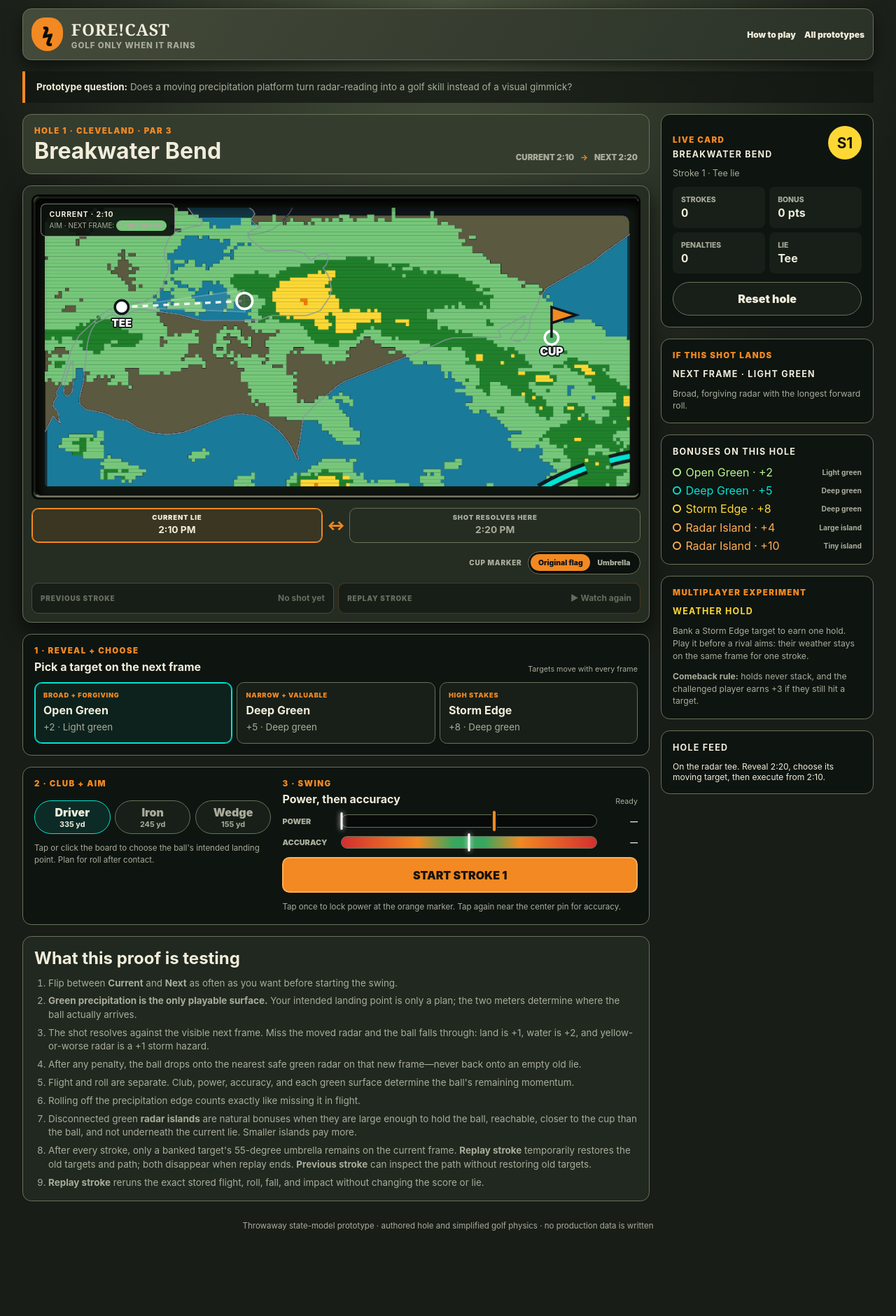
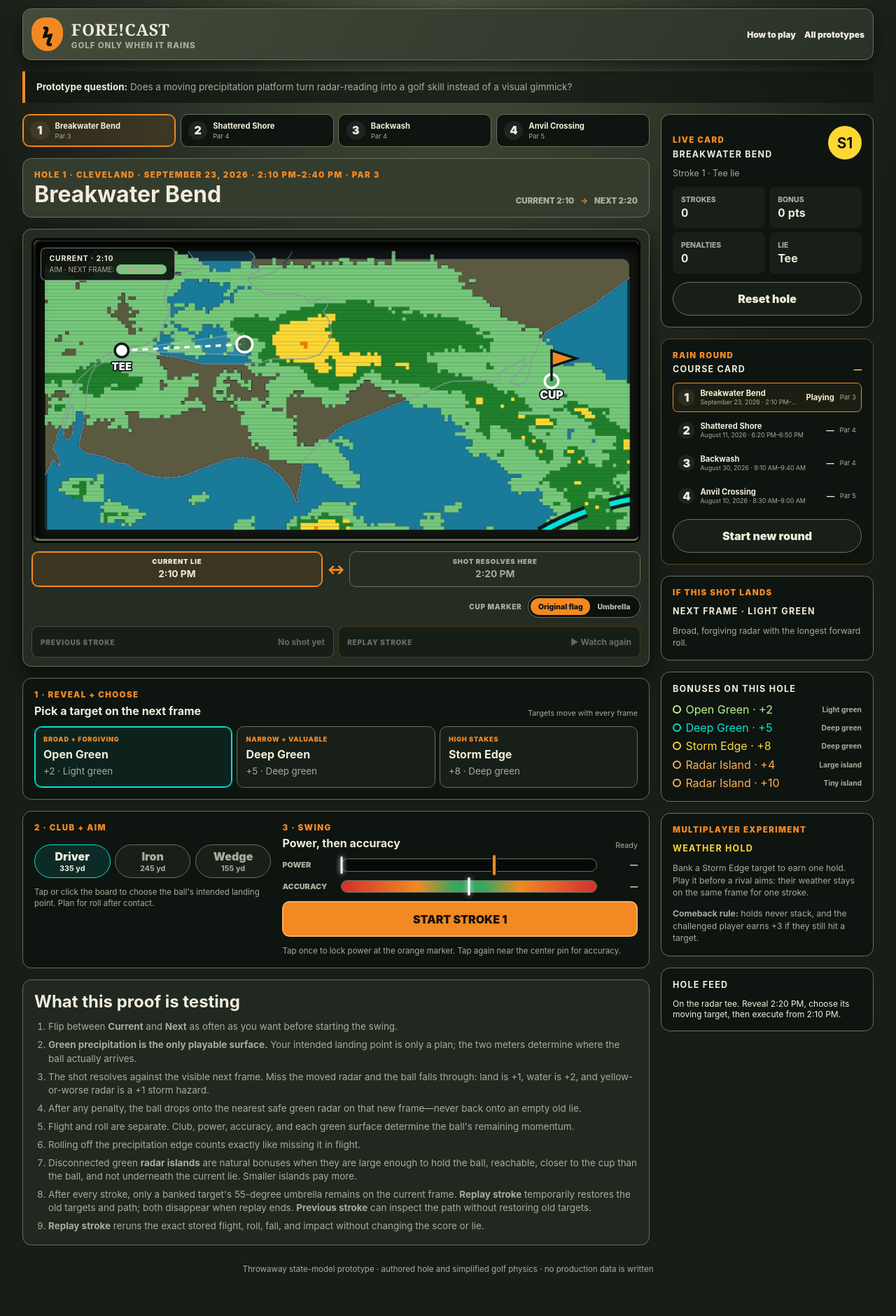
Before and after one commit to grokitlabs/grokitlabs.io, a Jekyll site: the page forecast/course.html, which Jekyll copies as it is, in a window 1280 px wide. Shown: the whole page at 70% size. Built offline with Jekyll 4.4.1, drawn with Linux system fonts in a browser that asks for light colours; before the commit the page ends 1818 px from its top, so only the background shows below that.

Commit message:
Publish four-hole ForeCast rain round

```diff
--- a/forecast/course.html
+++ b/forecast/course.html
@@ -3,7 +3,7 @@
 <head>
   <meta charset="utf-8">
   <meta name="viewport" content="width=device-width, initial-scale=1">
-  <title>Fore!Cast — Breakwater Bend Prototype</title>
+  <title>Fore!Cast — Four-hole rain round</title>
   <link rel="stylesheet" href="shared.css">
 </head>
 <body class="course-page">
@@ -22,8 +22,10 @@
 
     <div class="game-layout">
       <section class="play-column stack">
+        <nav class="round-strip" data-round-strip aria-label="Four-hole course"></nav>
+
         <header class="game-heading">
-          <div><p class="eyebrow">Hole 1 · Cleveland · Par 3</p><h1>Breakwater Bend</h1></div>
+          <div><p class="eyebrow" data-hole-meta>Hole 1 · Cleveland · Par 3</p><h1 data-hole-name>Breakwater Bend</h1></div>
           <div class="frame-pair"><span data-current-clock>Current 2:10</span><b>→</b><span data-next-clock>Next 2:20</span></div>
         </header>
 
@@ -34,13 +36,13 @@
           <span><small>Lie</small><strong data-mobile-lie>Tee</strong></span>
         </div>
 
-        <section class="board-shell" aria-label="Breakwater Bend course board">
+        <section class="board-shell" data-board-shell aria-label="Breakwater Bend course board">
           <div class="board-viewport is-zoomed" data-board-viewport>
           <div class="board" data-board>
-            <img class="radar-frame is-current" src="assets/forecast-radar-2110.png" alt="Cleveland radar at 2:10 PM" data-frame="0">
-            <img class="radar-frame" src="assets/forecast-radar-2120.png" alt="Cleveland radar at 2:20 PM" data-frame="1">
-            <img class="radar-frame" src="assets/forecast-radar-2130.png" alt="Cleveland radar at 2:30 PM" data-frame="2">
-            <img class="radar-frame" src="assets/forecast-radar-2140.png" alt="Cleveland radar at 2:40 PM" data-frame="3">
+            <img class="radar-frame is-current" src="assets/forecast-radar-2110.png" alt="Radar frame 1" data-frame="0">
+            <img class="radar-frame" src="assets/forecast-radar-2120.png" alt="Radar frame 2" data-frame="1">
+            <img class="radar-frame" src="assets/forecast-radar-2130.png" alt="Radar frame 3" data-frame="2">
+            <img class="radar-frame" src="assets/forecast-radar-2140.png" alt="Radar frame 4" data-frame="3">
 
             <svg class="board-overlay" viewBox="0 0 978 490" role="img" aria-label="Moving radar golf hole with reachable next-frame bonuses, ball, and cup">
               <defs>
@@ -167,7 +169,7 @@
 
       <aside class="score-rail">
         <section class="panel scorecard">
-          <div class="section-heading compact"><div><p class="eyebrow">Live card</p><h2>Breakwater Bend</h2></div><strong class="to-par" data-to-par>E</strong></div>
+          <div class="section-heading compact"><div><p class="eyebrow">Live card</p><h2 data-scorecard-name>Breakwater Bend</h2></div><strong class="to-par" data-to-par>E</strong></div>
           <p class="score-meta" data-score-meta>Stroke 1 · Tee lie</p>
           <div class="stat-grid">
             <div class="stat"><span>Strokes</span><strong data-strokes>0</strong></div>
@@ -176,6 +178,12 @@
             <div class="stat"><span>Lie</span><strong data-lie>Tee</strong></div>
           </div>
           <button class="reset-button" type="button" data-reset>Reset hole</button>
+        </section>
+
+        <section class="panel round-card">
+          <div class="section-heading compact"><div><p class="eyebrow">Rain round</p><h2>Course card</h2></div><strong data-round-total>—</strong></div>
+          <ol class="round-scorecard" data-round-scorecard></ol>
+          <button class="reset-button" type="button" data-new-round>Start new round</button>
         </section>
 
         <section class="panel forecast-card">
@@ -205,13 +213,14 @@
           <p class="eyebrow">Card complete</p>
           <h2 data-result-title>Par</h2>
           <p data-result-copy></p>
-          <button class="reset-button" type="button" data-play-again>Play another line</button>
+          <button class="next-hole-button" type="button" data-next-hole>Next hole</button>
+          <button class="reset-button" type="button" data-play-again>Replay this hole</button>
         </section>
       </aside>
     </div>
 
     <p class="prototype-note">Throwaway state-model prototype · authored hole and simplified golf physics · no production data is written</p>
   </main>
-  <script src="course.js?v=14"></script>
+  <script src="course.js?v=15"></script>
 </body>
 </html>
--- a/forecast/course.js
+++ b/forecast/course.js
@@ -2,10 +2,82 @@
 window.ForeCastGame = (() => {
   const width = 978
   const height = 490
-  const par = 3
-  const strokeCap = 7
-  const cup = { x: 840, y: 230, r: 11 }
-  const tee = { x: 140, y: 180 }
+  const holes = [
+    {
+      id: 1,
+      name: "Breakwater Bend",
+      place: "Cleveland",
+      date: "September 23, 2026",
+      par: 3,
+      strokeCap: 7,
+      times: ["2:10 PM", "2:20 PM", "2:30 PM", "2:40 PM"],
+      images: ["assets/forecast-radar-2110.png", "assets/forecast-radar-2120.png", "assets/forecast-radar-2130.png", "assets/forecast-radar-2140.png"],
+      tee: { x: 140, y: 180 },
+      cup: { x: 840, y: 230, r: 11 },
+      targets: {
+        1: { safe: { x: 340, y: 170 }, window: { x: 390, y: 180 }, gawd: { x: 430, y: 210 } },
+        2: { safe: { x: 550, y: 220 }, window: { x: 640, y: 210 }, gawd: { x: 700, y: 260 } },
+        3: { safe: { x: 650, y: 250 }, window: { x: 700, y: 260 }, gawd: { x: 740, y: 280 } }
+      }
+    },
+    {
+      id: 2,
+      name: "Shattered Shore",
+      place: "Cleveland",
+      date: "August 11, 2026",
+      par: 4,
+      strokeCap: 8,
+      times: ["6:20 PM", "6:30 PM", "6:40 PM", "6:50 PM"],
+      images: ["assets/candidates/aug11-1.png", "assets/candidates/aug11-2.png", "assets/candidates/aug11-3.png", "assets/candidates/aug11-4.png"],
+      tee: { x: 280, y: 250 },
+      cup: { x: 880, y: 420, r: 11 },
+      targets: {
+        1: { safe: { x: 532, y: 232 }, window: { x: 540, y: 216 }, gawd: { x: 612, y: 240 } },
+        2: { safe: { x: 556, y: 288 }, window: { x: 508, y: 304 }, gawd: { x: 676, y: 216 } },
+        3: { safe: { x: 716, y: 232 }, window: { x: 668, y: 360 }, gawd: { x: 756, y: 168 } }
+      }
+    },
+    {
+      id: 3,
+      name: "Backwash",
+      place: "Cleveland",
+      date: "August 30, 2026",
+      par: 4,
+      strokeCap: 8,
+      times: ["9:10 AM", "9:20 AM", "9:30 AM", "9:40 AM"],
+      images: ["assets/candidates/aug30-1.png", "assets/candidates/aug30-2.png", "assets/candidates/aug30-3.png", "assets/candidates/aug30-4.png"],
+      tee: { x: 836, y: 188 },
+      cup: { x: 212, y: 192, r: 11 },
+      targets: {
+        1: { safe: { x: 704, y: 250 }, window: { x: 680, y: 120 }, gawd: { x: 600, y: 100 } },
+        2: { safe: { x: 440, y: 108 }, window: { x: 448, y: 140 }, gawd: { x: 428, y: 72 } },
+        3: { safe: { x: 364, y: 304 }, window: { x: 300, y: 220 }, gawd: { x: 428, y: 76 } }
+      }
+    },
+    {
+      id: 4,
+      name: "Anvil Crossing",
+      place: "Cleveland",
+      date: "August 10, 2026",
+      par: 5,
+      strokeCap: 9,
+      times: ["8:30 AM", "8:40 AM", "8:50 AM", "9:00 AM"],
+      images: ["assets/candidates/aug10-1.png", "assets/candidates/aug10-2.png", "assets/candidates/aug10-3.png", "assets/candidates/aug10-4.png"],
+      tee: { x: 120, y: 160 },
+      cup: { x: 900, y: 160, r: 11 },
+      targets: {
+        1: { safe: { x: 400, y: 250 }, window: { x: 350, y: 200 }, gawd: { x: 412, y: 94 } },
+        2: { safe: { x: 640, y: 322 }, window: { x: 628, y: 322 }, gawd: { x: 676, y: 304 } },
+        3: { safe: { x: 698, y: 322 }, window: { x: 746, y: 256 }, gawd: { x: 806, y: 232 } }
+      }
+    }
+  ]
+  const requestedHole = Number(new URLSearchParams(window.location.search).get("hole"))
+  const hole = holes.find(candidate => candidate.id === requestedHole) || holes[0]
+  const par = hole.par
+  const strokeCap = hole.strokeCap
+  const cup = hole.cup
+  const tee = hole.tee
   const clubs = {
     driver: { label: "Driver", reach: 335, rollSpeed: 7.5 },
     iron: { label: "Iron", reach: 245, rollSpeed: 6 },
@@ -30,11 +102,7 @@ window.ForeCastGame = (() => {
     window: { name: "Deep Green", value: 5, r: 29, color: "#00e5d4" },
     gawd: { name: "Storm Edge", value: 8, r: 25, color: "#fdd835" }
   }
-  const targetPositions = {
-    1: { safe: { x: 340, y: 170 }, window: { x: 390, y: 180 }, gawd: { x: 430, y: 210 } },
-    2: { safe: { x: 550, y: 220 }, window: { x: 640, y: 210 }, gawd: { x: 700, y: 260 } },
-    3: { safe: { x: 650, y: 250 }, window: { x: 700, y: 260 }, gawd: { x: 740, y: 280 } }
-  }
+  const targetPositions = hole.targets
   function bonusesForFrame(frame) {
     const positions = targetPositions[Math.max(1, Math.min(3, frame))]
     return Object.entries(targetTypes).map(([route, target]) => ({
@@ -223,10 +291,10 @@ window.ForeCastGame = (() => {
     return difference > 0 ? `+${difference}` : `${difference}`
   }
 
-  return { width, height, par, cup, clubs, surfaces, routes, lieEffects, bonusesForFrame, initialState, effectiveClub, clampAim, powerTarget, selectClub, selectRoute, aim, shotGeometry, safeDrop, resolveShot, scoreToPar, distance }
+  return { width, height, holes, hole, par, strokeCap, cup, tee, clubs, surfaces, routes, lieEffects, bonusesForFrame, initialState, effectiveClub, clampAim, powerTarget, selectClub, selectRoute, aim, shotGeometry, safeDrop, resolveShot, scoreToPar, distance }
 })()
 
-const frameTimes = ["2:10 PM", "2:20 PM", "2:30 PM", "2:40 PM"]
+const frameTimes = ForeCastGame.hole.times
 const board = document.querySelector("[data-board]")
 const boardViewport = document.querySelector("[data-board-viewport]")
 const boardZoomButtons = [...document.querySelectorAll("[data-board-zoom]")]
@@ -246,6 +314,8 @@ const replayButton = document.querySelector("[data-replay-shot]")
 const shotToast = document.querySelector("[data-shot-toast]")
 const log = document.querySelector("[data-event-log]")
 const frameImages = [...document.querySelectorAll("[data-frame]")]
+const currentHole = ForeCastGame.hole
+const roundStorageKey = "forecast-four-hole-round-v1"
 const cupMarkerButtons = [...document.querySelectorAll("[data-cup-marker]")]
 const requestedCupMarker = new URLSearchParams(window.location.search).get("cup")
 let cupMarker = requestedCupMarker === "umbrella" ? "umbrella" : "flag"
@@ -257,6 +327,70 @@ let meterFrame = null
 let meterStartedAt = 0
 let livePower = 0
 let liveAccuracy = 50
+
+function holeUrl(holeId) {
+  const url = new URL(window.location.href)
+  url.searchParams.set("hole", holeId)
+  return `${url.pathname}${url.search}`
+}
+
+function readRound() {
+  try { return JSON.parse(window.localStorage.getItem(roundStorageKey)) || {} }
+  catch { return {} }
+}
+
+function writeRound(round) {
+  try { window.localStorage.setItem(roundStorageKey, JSON.stringify(round)) }
+  catch { /* A private browser can refuse storage; the hole remains playable. */ }
+}
+
+function configureHole() {
+  document.title = `Fore!Cast — Hole ${currentHole.id}: ${currentHole.name}`
+  const timeWindow = `${currentHole.times[0]}–${currentHole.times.at(-1)}`
+  document.querySelector("[data-hole-meta]").textContent = `Hole ${currentHole.id} · ${currentHole.place} · ${currentHole.date} · ${timeWindow} · Par ${currentHole.par}`
+  document.querySelector("[data-hole-name]").textContent = currentHole.name
+  document.querySelector("[data-scorecard-name]").textContent = currentHole.name
+  document.querySelector("[data-board-shell]").setAttribute("aria-label", `${currentHole.name} course board`)
+  frameImages.forEach((image, index) => {
+    image.src = currentHole.images[index]
+    image.alt = `${currentHole.place} radar on ${currentHole.date} at ${currentHole.times[index]}`
+  })
+  log.innerHTML = `<li>On the radar tee. Reveal ${currentHole.times[1]}, choose its moving target, then execute from ${currentHole.times[0]}.</li>`
+  renderRoundCard()
+}
+
+function roundToPar(strokes, par) {
+  const difference = strokes - par
+  if (difference === 0) return "E"
+  return difference > 0 ? `+${difference}` : `${difference}`
+}
+
+function renderRoundCard() {
+  const round = readRound()
+  const rows = ForeCastGame.holes.map(hole => {
+    const result = round[hole.id]
+    const active = hole.id === currentHole.id
+    const status = result ? `<strong>${result.strokes} <small>${roundToPar(result.strokes, hole.par)}</small></strong><span>${result.points} pts</span>` : active ? `<strong>Playing</strong><span>Par ${hole.par}</span>` : `<strong>—</strong><span>Par ${hole.par}</span>`
+    return `<li class="${active ? "is-current" : ""}${result ? " is-complete" : ""}"><a href="${holeUrl(hole.id)}"><i>${hole.id}</i><span><b>${hole.name}</b><small>${hole.date} · ${hole.times[0]}–${hole.times.at(-1)}</small></span>${status}</a></li>`
+  })
+  document.querySelector("[data-round-scorecard]").innerHTML = rows.join("")
+  document.querySelector("[data-round-strip]").innerHTML = ForeCastGame.holes.map(hole => {
+    const result = round[hole.id]
+    return `<a class="${hole.id === currentHole.id ? "is-current" : ""}${result ? " is-complete" : ""}" href="${holeUrl(hole.id)}"><span>${hole.id}</span><strong>${hole.name}</strong><small>${result ? `${result.strokes} strokes` : `Par ${hole.par}`}</small></a>`
+  }).join("")
+  const results = ForeCastGame.holes.map(hole => round[hole.id]).filter(Boolean)
+  const total = results.reduce((sum, result) => sum + result.strokes, 0)
+  const par = ForeCastGame.holes.filter(hole => round[hole.id]).reduce((sum, hole) => sum + hole.par, 0)
+  const points = results.reduce((sum, result) => sum + result.points, 0)
+  document.querySelector("[data-round-total]").textContent = results.length ? `${total} · ${roundToPar(total, par)} · ${points} pts` : "—"
+}
+
+function recordHoleResult() {
+  const round = readRound()
+  round[currentHole.id] = { strokes: state.strokes, penalties: state.penalties, points: state.points, capped: state.capped }
+  writeRound(round)
+  renderRoundCard()
+}
 
 function centerBoard(point, behavior = "smooth") {
   if (!boardViewport.classList.contains("is-zoomed")) return
@@ -304,8 +438,13 @@ function readSurface(frame, point) {
 }
 
 function verifySurfaceFairness() {
-  const surface = readSurface(2, { x: 373, y: 56 })
-  if (surface !== "light") throw new Error(`Surface fairness check failed: expected light radar, got ${surface}`)
+  const checks = [
+    { label: "tee", frame: 0, point: ForeCastGame.tee },
+    { label: "cup", frame: 3, point: ForeCastGame.cup },
+    ...[1, 2, 3].flatMap(frame => ForeCastGame.bonusesForFrame(frame).map(target => ({ label: `${target.name} on frame ${frame + 1}`, frame, point: target })))
+  ]
+  const failures = checks.map(check => ({ ...check, surface: readSurface(check.frame, check.point) })).filter(check => ForeCastGame.surfaces[check.surface].penalty)
+  if (failures.length) throw new Error(`${currentHole.name} geometry check failed: ${failures.map(check => `${check.label} is ${check.surface}`).join(", ")}`)
 }
 
 function buildIslandCatalog(frame) {
@@ -458,8 +597,10 @@ function prepareRadarSamplers() {
       samplers[index] = context
       resolve()
     }
-    if (image.complete) ready()
-    else image.addEventListener("load", ready, { once: true })
+    image.decode().then(ready).catch(() => {
+      if (image.complete && image.naturalWidth) ready()
+      else image.addEventListener("load", ready, { once: true })
+    })
   }))).then(() => {
     verifySurfaceFairness()
     for (let frame = 1; frame < frameImages.length; frame += 1) islandCatalogs[frame] = buildIslandCatalog(frame)
@@ -488,7 +629,10 @@ function renderRoutes() {
 }
 
 function renderCupMarker() {
-  document.querySelectorAll("[data-cup-art]").forEach(marker => marker.toggleAttribute("hidden", marker.dataset.cupArt !== cupMarker))
+  document.querySelectorAll("[data-cup-art]").forEach(marker => {
+    marker.toggleAttribute("hidden", marker.dataset.cupArt !== cupMarker)
+    marker.setAttribute("transform", `translate(${ForeCastGame.cup.x - 840} ${ForeCastGame.cup.y - 230})`)
+  })
   cupMarkerButtons.forEach(button => {
     const selected = button.dataset.cupMarker === cupMarker
     button.classList.toggle("is-current", selected)
@@ -663,8 +807,11 @@ function render() {
   result.hidden = !state.complete
   if (state.complete) {
     document.querySelector("[data-result-title]").textContent = state.capped ? "Stroke limit" : `${ForeCastGame.scoreToPar(state)} · ${state.points} bonus pts`
-    document.querySelector("[data-result-copy]").textContent = state.capped ? "The hole is capped at seven strokes. Try a safer route or a cleaner meter." : `Finished in ${state.strokes} strokes with ${state.penalties} penalties. Your route earned ${state.points} bonus points.`
+    document.querySelector("[data-result-copy]").textContent = state.capped ? `The hole is capped at ${ForeCastGame.strokeCap} strokes. Try a safer route or a cleaner meter.` : `Finished in ${state.strokes} strokes with ${state.penalties} penalties. Your route earned ${state.points} bonus points.`
+    const nextButton = document.querySelector("[data-next-hole]")
+    nextButton.textContent = currentHole.id < ForeCastGame.holes.length ? `Play hole ${currentHole.id + 1}` : "View round card"
   }
+  renderRoundCard()
 }
 
 function meterValue(elapsed, speed = 1) {
@@ -809,6 +956,7 @@ function strike() {
   animateShot(resolved.geometry, () => {
     ball.getAnimations().forEach(animation => animation.cancel())
     state = resolved.state
+    if (state.complete) recordHoleResult()
     livePower = 0
     liveAccuracy = 50
     const message = outcomeMessage(previous, state, resolved.geometry)
@@ -863,15 +1011,20 @@ function swing() {
   }
 }
 
-function reset() {
+function reset(clearResult = false) {
   cancelAnimationFrame(meterFrame)
+  if (clearResult) {
+    const round = readRound()
+    delete round[currentHole.id]
+    writeRound(round)
+  }
   state = ForeCastGame.initialState()
   livePower = 0
   liveAccuracy = 50
   trails.replaceChildren()
   effects.replaceChildren()
   shotToast.hidden = true
-  log.innerHTML = "<li>On the radar tee. Reveal 2:20, choose its moving target, then execute from 2:10.</li>"
+  log.innerHTML = `<li>On the radar tee. Reveal ${frameTimes[1]}, choose its moving target, then execute from ${frameTimes[0]}.</li>`
   render()
 }
 
@@ -915,7 +1068,16 @@ boardZoomButtons.forEach(button => button.addEventListener("click", () => {
   requestAnimationFrame(() => centerBoard(state.ball, "auto"))
 }))
 swingButton.addEventListener("click", swing)
-document.querySelector("[data-reset]").addEventListener("click", reset)
-document.querySelector("[data-play-again]").addEventListener("click", reset)
+document.querySelector("[data-reset]").addEventListener("click", () => reset(true))
+document.querySelector("[data-play-again]").addEventListener("click", () => reset(true))
+document.querySelector("[data-next-hole]").addEventListener("click", () => {
+  if (currentHole.id < ForeCastGame.holes.length) window.location.href = holeUrl(currentHole.id + 1)
+  else document.querySelector("[data-round-scorecard]").scrollIntoView({ behavior: "smooth", block: "center" })
+})
+document.querySelector("[data-new-round]").addEventListener("click", () => {
+  writeRound({})
+  window.location.href = holeUrl(1)
+})
+configureHole()
 prepareRadarSamplers()
 render()
--- a/forecast/shared.css
+++ b/forecast/shared.css
@@ -79,6 +79,15 @@ button { color: inherit; }
 .game-heading h1 { margin: 0; font-size: clamp(1.25rem, 4vw, 2rem); line-height: 1; }
 .eyebrow { margin: 0 0 .35rem; color: var(--accent); font-size: .72rem; font-weight: 950; letter-spacing: .12em; text-transform: uppercase; }
 .frame-clock { color: var(--muted); font-variant-numeric: tabular-nums; font-weight: 900; text-align: end; }
+
+.round-strip { display: grid; grid-template-columns: repeat(4, minmax(0, 1fr)); gap: var(--gap-1); }
+.round-strip a { display: grid; grid-template-columns: auto minmax(0, 1fr); gap: .08rem .5rem; min-inline-size: 0; padding: .55rem .65rem; border: 1px solid var(--line); border-radius: .65rem; background: var(--panel); color: var(--muted); text-decoration: none; }
+.round-strip a > span { grid-row: span 2; display: grid; place-items: center; inline-size: 1.7rem; block-size: 1.7rem; border-radius: 50%; background: #ffffff12; color: var(--ink); font-weight: 1000; }
+.round-strip strong, .round-strip small { overflow: hidden; text-overflow: ellipsis; white-space: nowrap; }
+.round-strip strong { color: var(--ink); font-size: .7rem; }
+.round-strip small { font-size: .58rem; }
+.round-strip a.is-current { border-color: var(--accent); background: #f2892218; box-shadow: inset 0 0 0 1px var(--accent); }
+.round-strip a.is-complete > span { background: var(--green); color: #071008; }
 
 .board-shell {
   display: grid;
@@ -306,6 +315,19 @@ button { color: inherit; }
 .target-dot { inline-size: .75rem; block-size: .75rem; border: 2px solid currentColor; border-radius: 50%; }
 .event-log { max-block-size: 9rem; color: var(--muted); font-size: .75rem; overflow: auto; }
 .event-log li:first-child { color: var(--ink); }
+.round-card { border-color: #f2892266; }
+.round-card [data-round-total] { color: var(--yellow); font-size: .72rem; font-variant-numeric: tabular-nums; }
+.round-scorecard { display: grid; gap: .35rem; margin: 0; padding: 0; list-style: none; }
+.round-scorecard a { display: grid; grid-template-columns: auto minmax(0, 1fr) auto auto; align-items: center; gap: .5rem; padding: .45rem; border: 1px solid transparent; border-radius: .45rem; color: var(--muted); text-decoration: none; }
+.round-scorecard li.is-current a { border-color: var(--accent); background: #f2892212; }
+.round-scorecard i { display: grid; place-items: center; inline-size: 1.45rem; block-size: 1.45rem; border-radius: 50%; background: #ffffff12; color: var(--ink); font-style: normal; font-weight: 1000; }
+.round-scorecard a > span { display: grid; min-inline-size: 0; }
+.round-scorecard a > span b { color: var(--ink); font-size: .7rem; }
+.round-scorecard a > span small { overflow: hidden; font-size: .55rem; text-overflow: ellipsis; white-space: nowrap; }
+.round-scorecard a > strong { color: var(--ink); font-size: .7rem; text-align: end; }
+.round-scorecard a > strong small { color: var(--accent); font-size: .58rem; }
+.round-scorecard a > span:last-child { display: block; font-size: .58rem; text-align: end; white-space: nowrap; }
+.next-hole-button { inline-size: 100%; min-block-size: 3rem; border: 2px solid var(--yellow); border-radius: 999px; background: var(--yellow); color: #17120a; cursor: pointer; font-weight: 1000; text-transform: uppercase; }
 
 .rules { display: grid; gap: var(--gap-2); padding: var(--gap-3); border: 1px solid var(--line); border-radius: var(--radius); background: #20281f; }
 .rules > * { margin-block: 0; }
@@ -349,6 +371,12 @@ button { color: inherit; }
   .brand span, .prototype-question, .prototype-nav a:last-child { display: none; }
   .prototype-nav .home-link { min-block-size: 2rem; display: grid; place-items: center; padding-inline: .55rem; border: 1px solid var(--line); border-radius: 999px; font-size: .62rem; }
   .game-layout, .play-column { gap: .35rem; }
+  .round-strip { display: flex; gap: .3rem; padding: .3rem; overflow-x: auto; scrollbar-width: none; }
+  .round-strip::-webkit-scrollbar { display: none; }
+  .round-strip a { flex: 0 0 7.6rem; padding: .38rem .45rem; }
+  .round-strip a > span { inline-size: 1.45rem; block-size: 1.45rem; font-size: .7rem; }
+  .round-strip strong { font-size: .62rem; }
+  .round-strip small { font-size: .52rem; }
   .game-heading { align-items: center; padding: .5rem .65rem; border-inline: 0; border-radius: 0; }
   .game-heading .eyebrow { margin-block-end: .15rem; font-size: .56rem; }
   .game-heading h1 { font-size: 1.05rem; }
```
